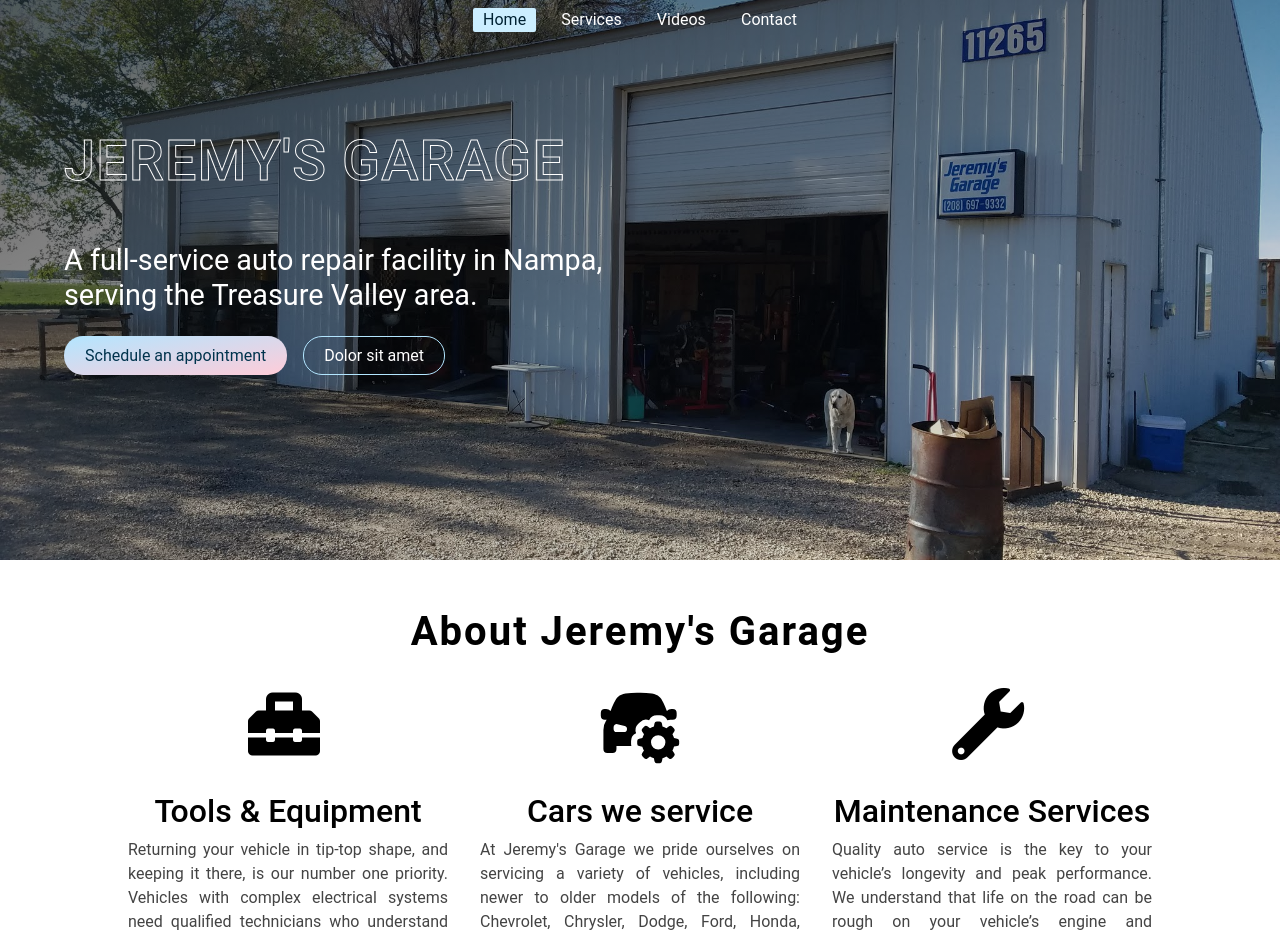
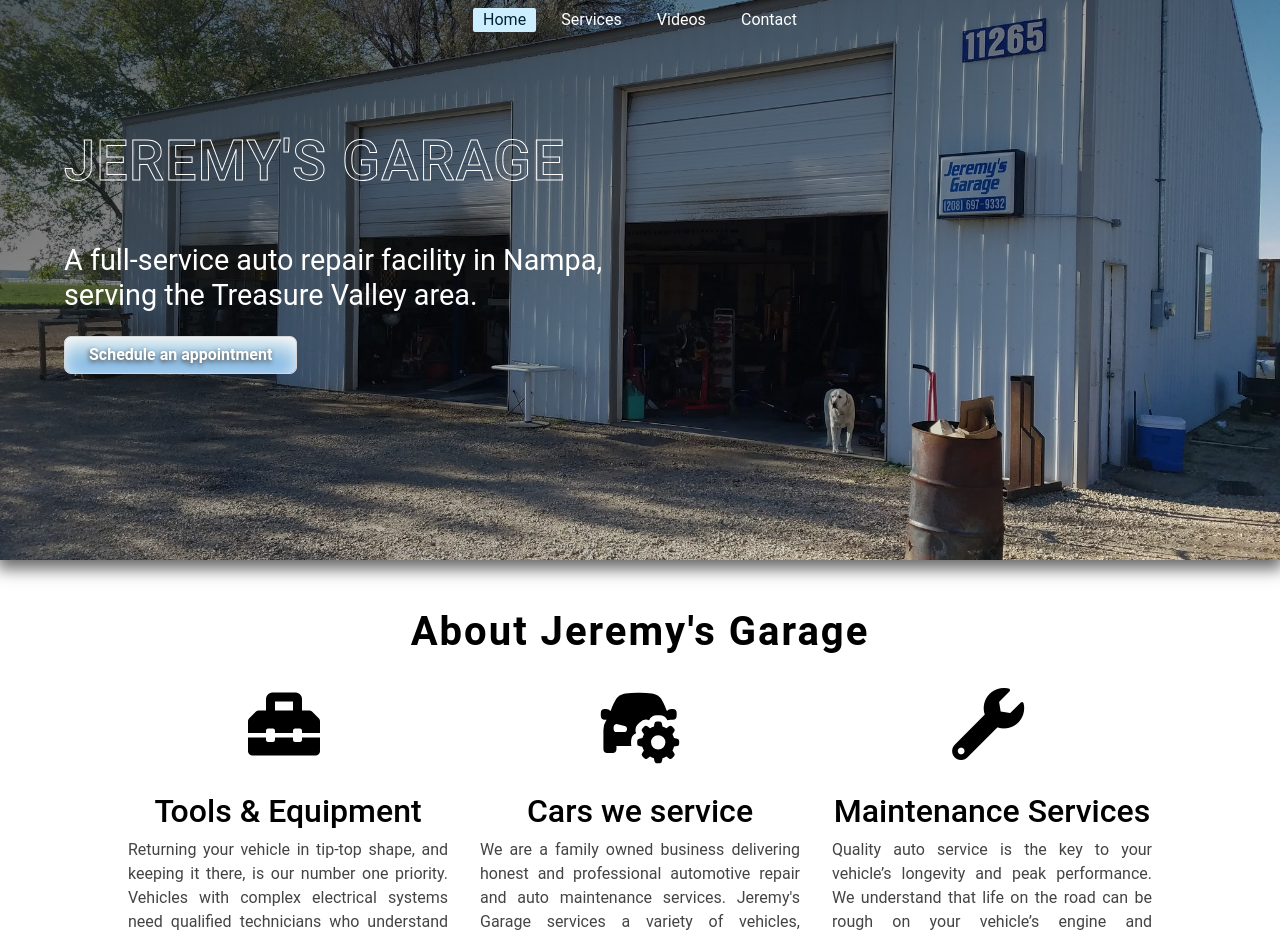
Before and after one commit to rhianonkilzer/jeremysgarage, a Vue app: page / in a window 1280 px wide. Shown: the top 936 px of the page. Built offline with nearby package versions, Linux system fonts and the light colour scheme.

Commit message:
playing with colors
Co-authored-by: Christopher Brown <19195374+ChrisBrownie55@users.noreply.github.com>

```diff
--- a/src/views/Home.vue
+++ b/src/views/Home.vue
@@ -4,8 +4,8 @@
       <div class='hero-content'>
         <h1 class='title'>Jeremy's Garage</h1>
         <h2 class='subtitle'>A full-service auto repair facility in Nampa, serving the Treasure Valley area.</h2>
-        <button class='action filled cta' @click="toggleOpen">Schedule an appointment</button>
-        <button class='action outline'>Dolor sit amet</button>
+        <button class='schedule-button' @click="toggleOpen">Schedule an appointment</button>
+        <!-- <button class='action outline'>Dolor sit amet</button> -->
       </div>
     </header>
 
@@ -27,9 +27,9 @@
         <img class="icon" src="../assets/car-gear.svg" alt="car with gear icon" />
         <h2>Cars we service</h2>
         <p>
-          At Jeremy's Garage we pride ourselves on servicing a variety of vehicles, including newer to older models of
-          the following:
-          Chevrolet, Chrysler, Dodge, Ford, Honda, Lexus, Mazda, Nissan, Subaru, and Toyota.
+          We are a family owned business delivering honest and professional automotive repair and auto maintenance
+          services. Jeremy's Garage services a variety of vehicles, including newer to older
+          Chevrolet, Chrysler, Dodge, Ford, Honda, Lexus, Mazda, Nissan, Subaru, and Toyota models.
         </p>
       </article>
       <article>
@@ -38,7 +38,7 @@
         <p>
           Quality auto service is the key to your vehicle’s longevity and peak performance. We understand that life on
           the road can be rough on your vehicle’s engine and components. Even if your vehicle has a simple commute and
-          a consistent driving routine, it will still require special attention. From bumper-to-bumper we've got you
+          a consistent driving routine, it will require special attention. From bumper-to-bumper we've got you
           covered.
         </p>
       </article>
@@ -84,6 +84,7 @@
     background-image: linear-gradient(to bottom right, rgba(0, 0, 0, 0.65), transparent), url("../assets/garage.jpg");
     background-position: left;
     background-size: cover;
+    box-shadow: 0px 6px 15px 3px #414141c9;
   }
 
   .hero-content {
@@ -146,9 +147,73 @@
     border: none;
   }
 
-  .action.filled.cta {
+  .schedule-button:hover {
+    cursor: pointer;
+    transition: 0.2s;
+
+    background-color: rgba(156, 192, 233, 0.87);
+  }
+
+  .schedule-button {
+    -moz-box-shadow: inset 0px 1px 20px -2px #ffffff;
+    -webkit-box-shadow: inset 0px 1px 20px -2px #ffffff;
+    box-shadow: inset 0px 1px 20px -2px #ffffff;
+    background: -webkit-gradient(linear, left top, left bottom, color-stop(0.05, #d1e5eb), color-stop(1, #69a9e0));
+    background: -moz-linear-gradient(top, #d1e5eb 5%, #69a9e0 100%);
+    background: -webkit-linear-gradient(top, #d1e5eb 5%, #69a9e0 100%);
+    background: -o-linear-gradient(top, #d1e5eb 5%, #69a9e0 100%);
+    background: -ms-linear-gradient(top, #d1e5eb 5%, #69a9e0 100%);
+    background: linear-gradient(to bottom, #d1e5eb 5%, #69a9e0 100%);
+    filter: progid:DXImageTransform.Microsoft.gradient(startColorstr='#d1e5eb', endColorstr='#69a9e0', GradientType=0);
+    background-color: #d1e5eb;
+    -moz-border-radius: 7px;
+    -webkit-border-radius: 7px;
+    border-radius: 7px;
+    border: 1px solid #d6d6d6;
+    display: inline-block;
+    cursor: pointer;
+    color: #ffffff;
+    font-size: 16px;
+    font-weight: bold;
+    padding: 6px 24px;
+    text-decoration: none;
+    text-shadow: -1px 2px 5px #424242;
+  }
+
+  .schedule-button:hover {
+    background: -webkit-gradient(linear, left top, left bottom, color-stop(0.05, #69a9e0), color-stop(1, #d1e5eb));
+    background: -moz-linear-gradient(top, #69a9e0 5%, #d1e5eb 100%);
+    background: -webkit-linear-gradient(top, #69a9e0 5%, #d1e5eb 100%);
+    background: -o-linear-gradient(top, #69a9e0 5%, #d1e5eb 100%);
+    background: -ms-linear-gradient(top, #69a9e0 5%, #d1e5eb 100%);
+    background: linear-gradient(to bottom, #69a9e0 5%, #d1e5eb 100%);
+    filter: progid:DXImageTransform.Microsoft.gradient(startColorstr='#69a9e0', endColorstr='#d1e5eb', GradientType=0);
+    background-color: #69a9e0;
+  }
+
+  .schedule-button:active {
+    position: relative;
+    top: 1px;
+  }
+
+
+  /* .schedule-button {
+    text-shadow: 2px 2px 4px #000000;
+    background-color: rgba(47, 138, 241, 0.87);
+    color: white;
+
+    border-radius: 13px;
+    border: none;
+    padding: calc(0.4rem + 1px) calc(1.25rem + 1px);
+
+  } */
+
+  /* .action.filled.cta {
+    color: rgba(255, 255, 255, 0.753);
+    background-color: rgba(110, 210, 235, 0.644);
+    text-shadow: 2px 2px 4px #000000;
     background: linear-gradient(to bottom right, hsl(200, 100%, 85%), hsl(345, 100%, 90%));
-  }
+  } */
 
   .action.outline {
     color: white;
--- a/src/views/Services.vue
+++ b/src/views/Services.vue
@@ -1,18 +1,18 @@
 <template>
   <div class="services">
-    <h1 class="title">Services offered</h1>
+    <h1 class="title">Services We Offer</h1>
     <ul class="services-list">
-      <li>Brakes - Brake Repair</li>
+      <li>Brakes & Brake Repair</li>
       <li>Drive Train</li>
       <li>Engine Overhaul</li>
       <li>Scheduled Maintenance</li>
       <li>Tune Ups</li>
-      <li>No Start - No Run issues</li>
+      <li>No Start & No Run issues</li>
       <li>Bearings</li>
       <li>Clutches</li>
       <li>Emissions Repair</li>
       <li>Major Engine Repair</li>
-      <li>Timing Belts and Chains</li>
+      <li>Timing Belts & Chains</li>
       <li>Transmissions</li>
       <li>Pre Purchase Inspections</li>
       <li>Alternators</li>
@@ -21,6 +21,8 @@
       <li>Starters</li>
       <li>Water Pumps</li>
       <li>Oil Changes</li>
+      <li>Fuel System</li>
+      <li>Suspension & Steering</li>
     </ul>
   </div>
 </template>
@@ -45,7 +47,7 @@
     font-family: 'Roboto', sans-serif;
   }
 
-  .services > .title {
+  .services>.title {
     margin-top: 2rem;
     margin-bottom: 3rem;
   }
@@ -64,7 +66,7 @@
     list-style: none;
   }
 
-  .services-list > li {
+  .services-list>li {
     position: relative;
 
     display: flex;
@@ -78,8 +80,8 @@
   }
 
   /* Checkmark styling below ↓ */
-  .services-list > li::before,
-  .services-list > li::after {
+  .services-list>li::before,
+  .services-list>li::after {
     content: '';
 
     position: absolute;
@@ -88,7 +90,7 @@
   }
 
   /* The circle */
-  .services-list > li::before {
+  .services-list>li::before {
     width: 1.25rem;
     height: 1.25rem;
 
@@ -99,7 +101,7 @@
   }
 
   /* The checkmark */
-  .services-list > li::after {
+  .services-list>li::after {
     width: 0.65rem;
     height: 0.35rem;
 
```
